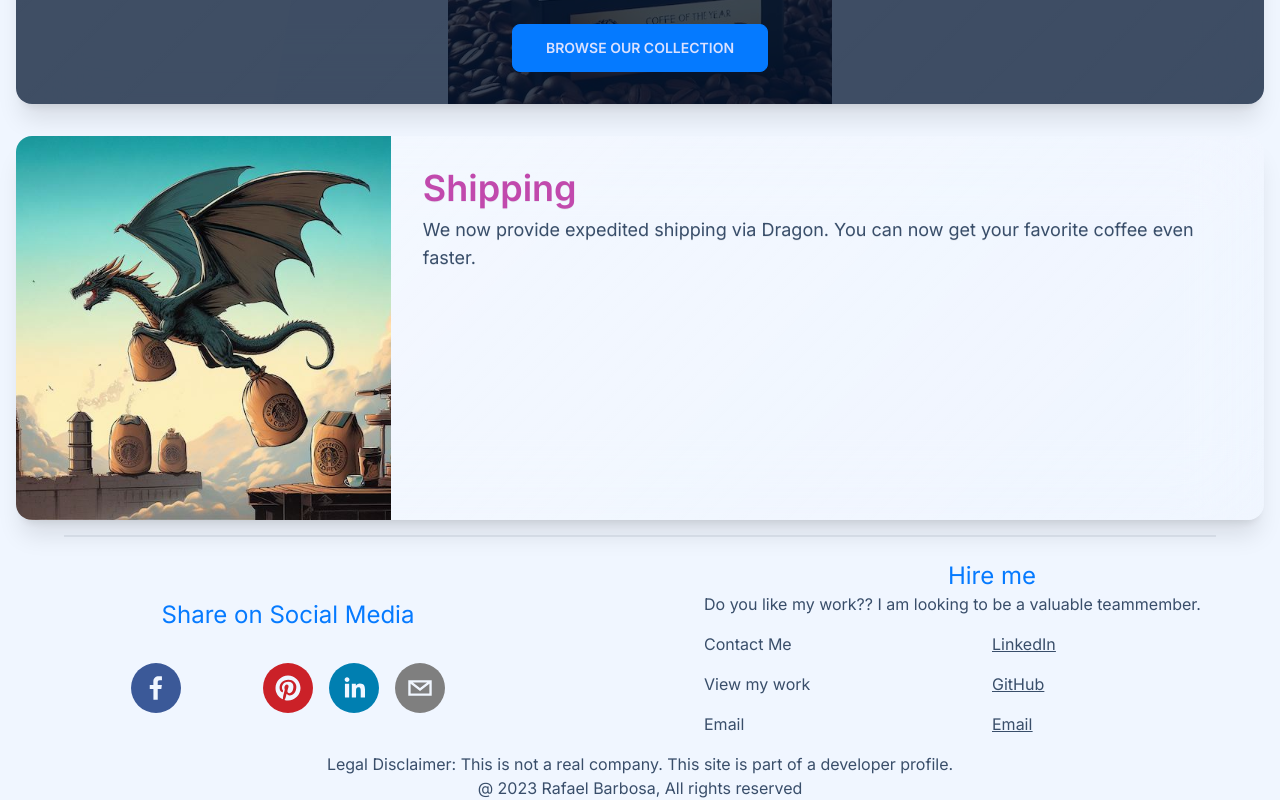
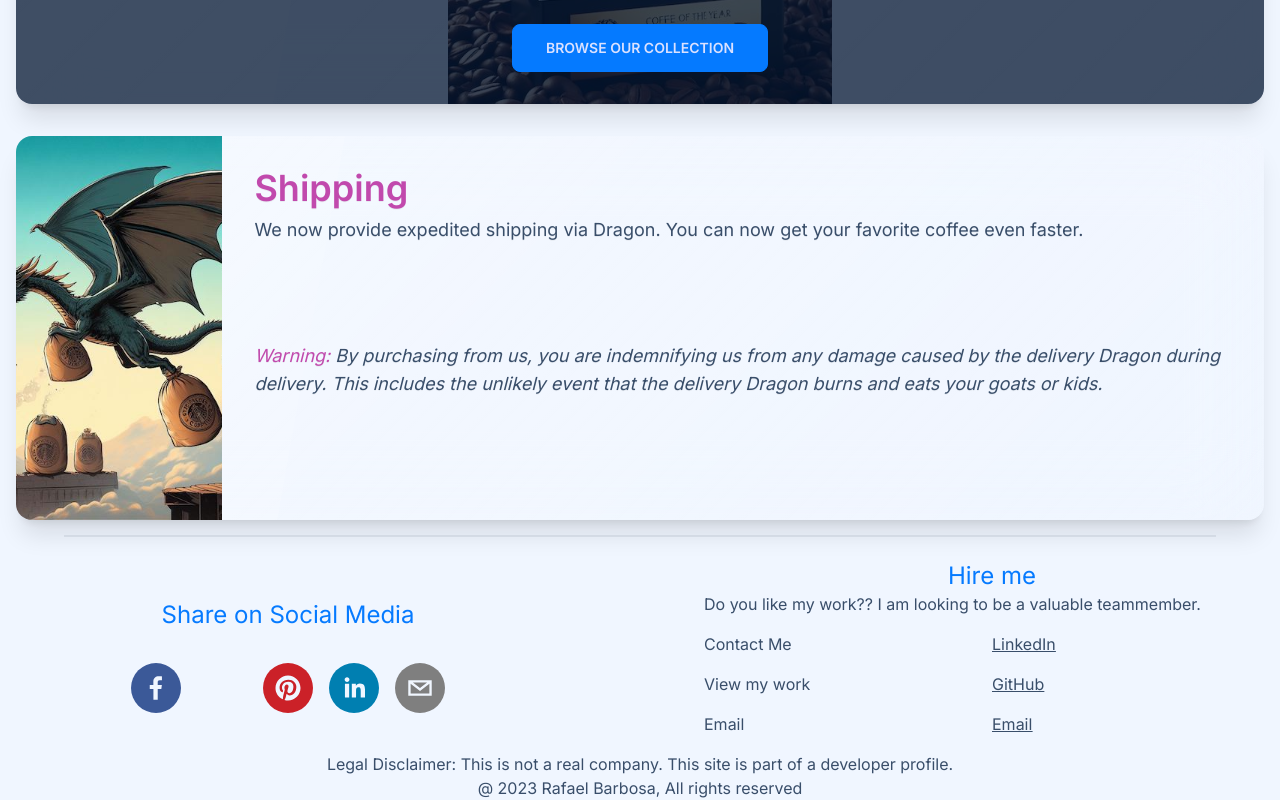
Before and after one commit to rbarbosa51/westeros-coffee, a Next.js app: page / in a window 1280 px wide. Shown: the part 730-1530 px from the top of the page. Built offline with nearby package versions, Linux system fonts and the light colour scheme; what tailwindcss-hero-patterns would draw is missing.

Commit message:
Styling component

```diff
--- a/app/page.tsx
+++ b/app/page.tsx
@@ -66,6 +66,7 @@ export default function Home() {
             We now provide expedited shipping via Dragon. You can now get your
             favorite coffee even faster.
           </p>
+          <p className="text-lg"><em><span className="text-accent">Warning:</span> By purchasing from us, you are indemnifying us from any damage caused by the delivery Dragon during delivery. This includes the unlikely event that the delivery Dragon burns and eats your goats or kids.</em></p>
         </div>
       </div>
     </div>
```
